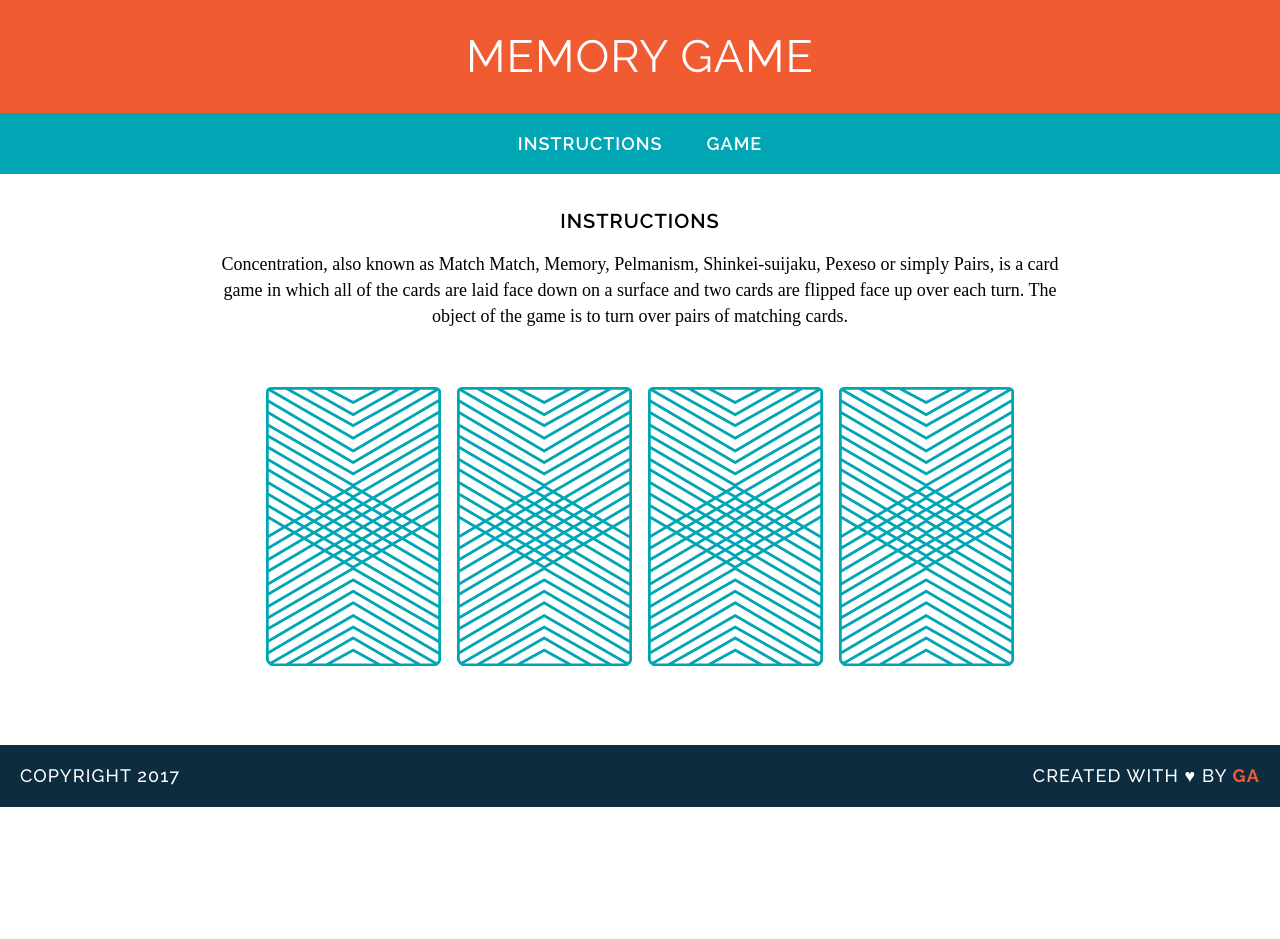
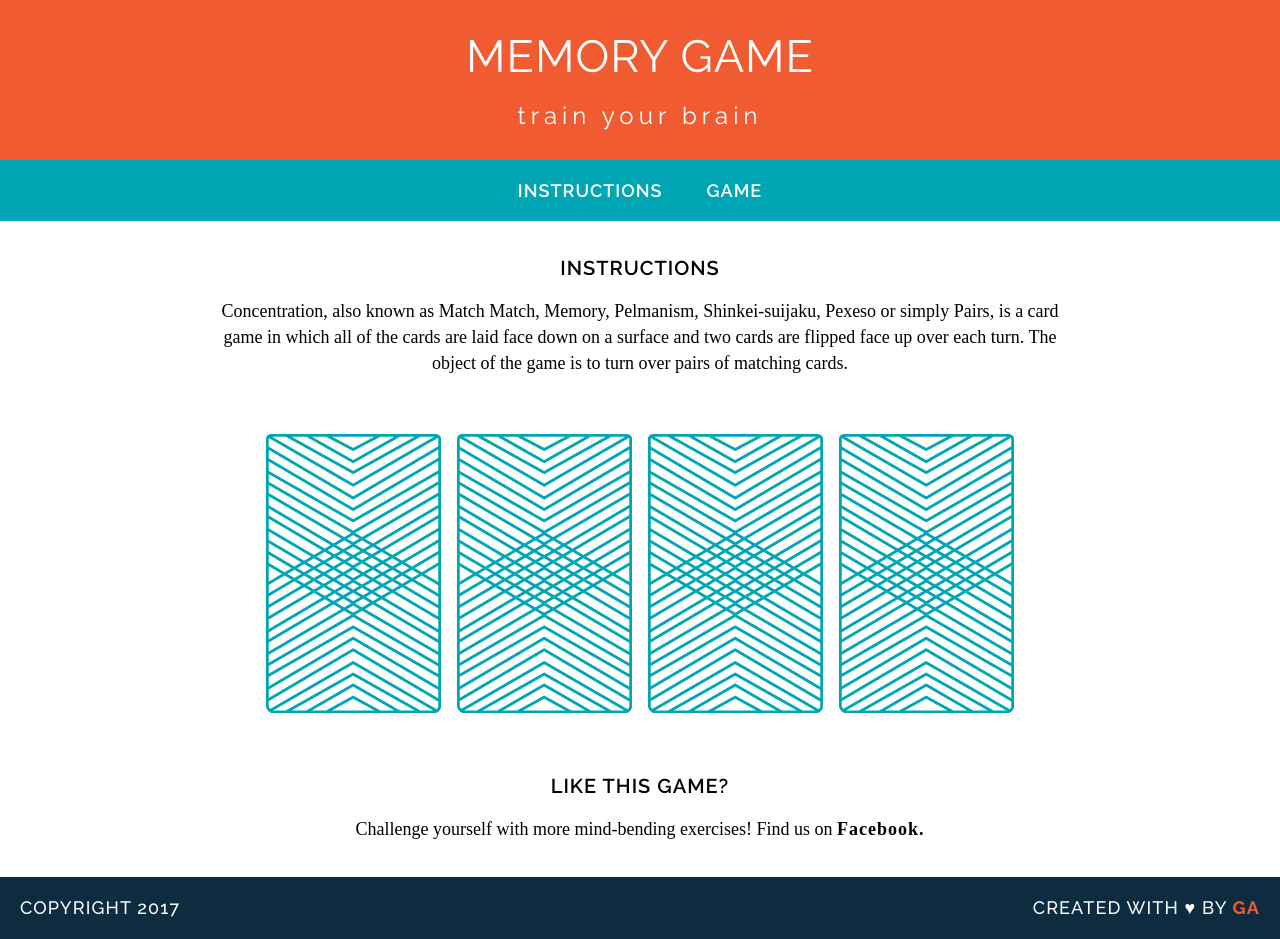
Before and after one commit to mayagold/wdi-fundamentals-memorygame, a plain HTML site: page memory_game/index.html in a window 1280 px wide. Before the commit the page ends 807 px from the top, so only its background shows below. Drawn offline with Linux system fonts and the light colour scheme; a web font is replaced by a local one.

```diff
--- a/memory_game/css/style.css
+++ b/memory_game/css/style.css
@@ -17,6 +17,15 @@ h2 {
 	letter-spacing: 1px;
 	font-weight: 600;
 	font-size: 20px;
+}
+
+h3 {
+	font-family: Raleway;
+	color: white;
+	letter-spacing: 5px;
+	font-weight: 400;
+	font-size: 24px;
+	margin: 18px 0 0 0;
 }
 
 a {
@@ -91,3 +100,16 @@ footer {
 	color: #F15B31;
 	font-weight: 700;
 }
+
+.fb {
+	color: black;
+	font-family: "Droid Serif";
+	line-height: 26px;
+	font-weight: 800;
+	margin: 0px;
+	font-size: 18px;
+}
+
+.fb:hover {
+	color: #F15B31;
+}
--- a/memory_game/index.html
+++ b/memory_game/index.html
@@ -15,6 +15,7 @@
 
 	<header>
 		<h1>MEMORY GAME</h1>
+		<h3>train your brain</h3>
 	</header>
 
 	<nav>
@@ -29,6 +30,12 @@
 
 		<div id='game-board' class="board clearfix"></div>
 
+		<h2>LIKE THIS GAME?</h2>
+
+		<p>Challenge yourself with more mind-bending exercises! Find us on
+		<a href="#" class="fb">Facebook.</a>
+		</p>
+
 	</main>
 
 	<footer class="clearfix">
```
Also changed, not shown: memory_game/images/facebook.png (added).
